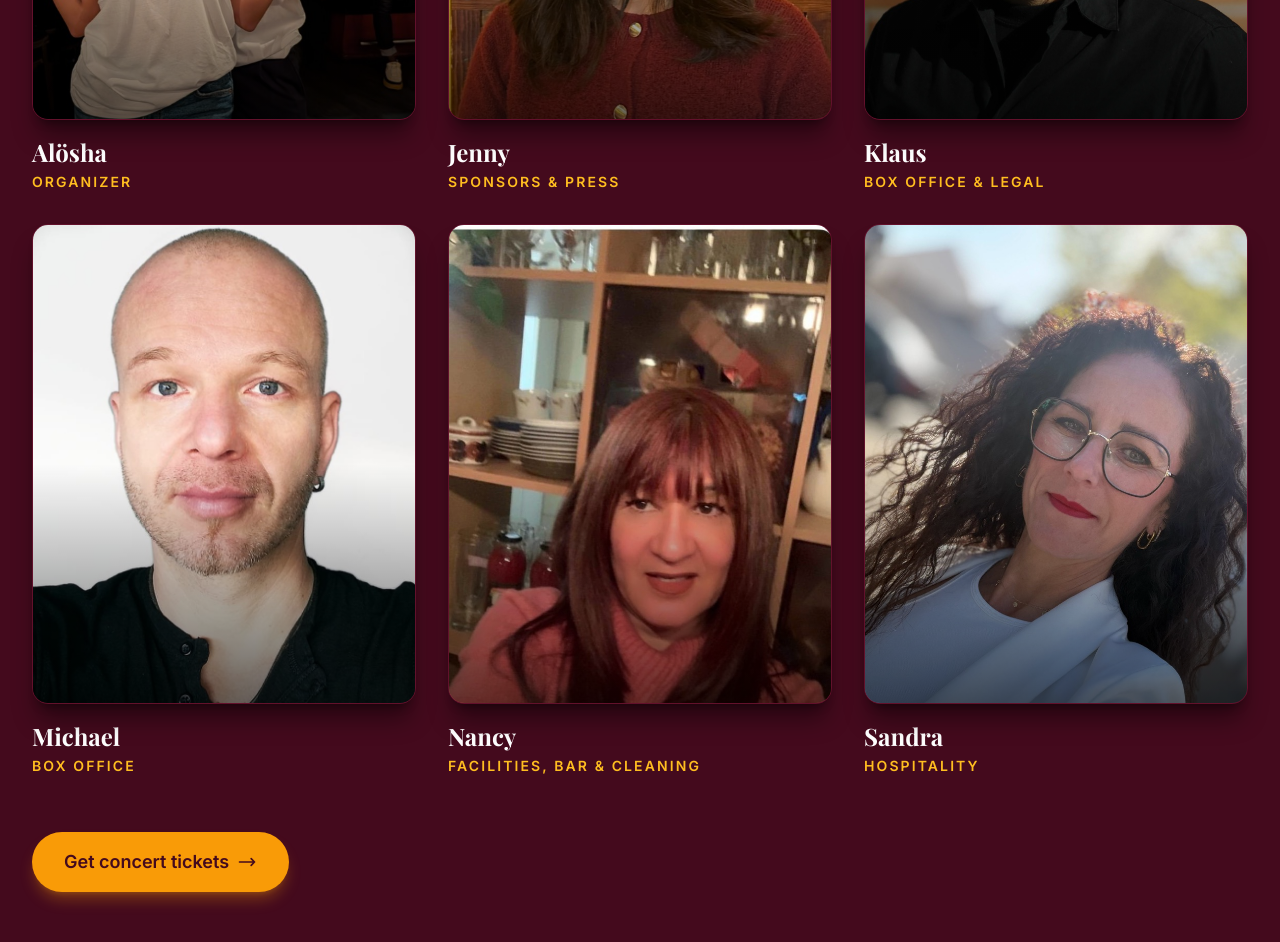
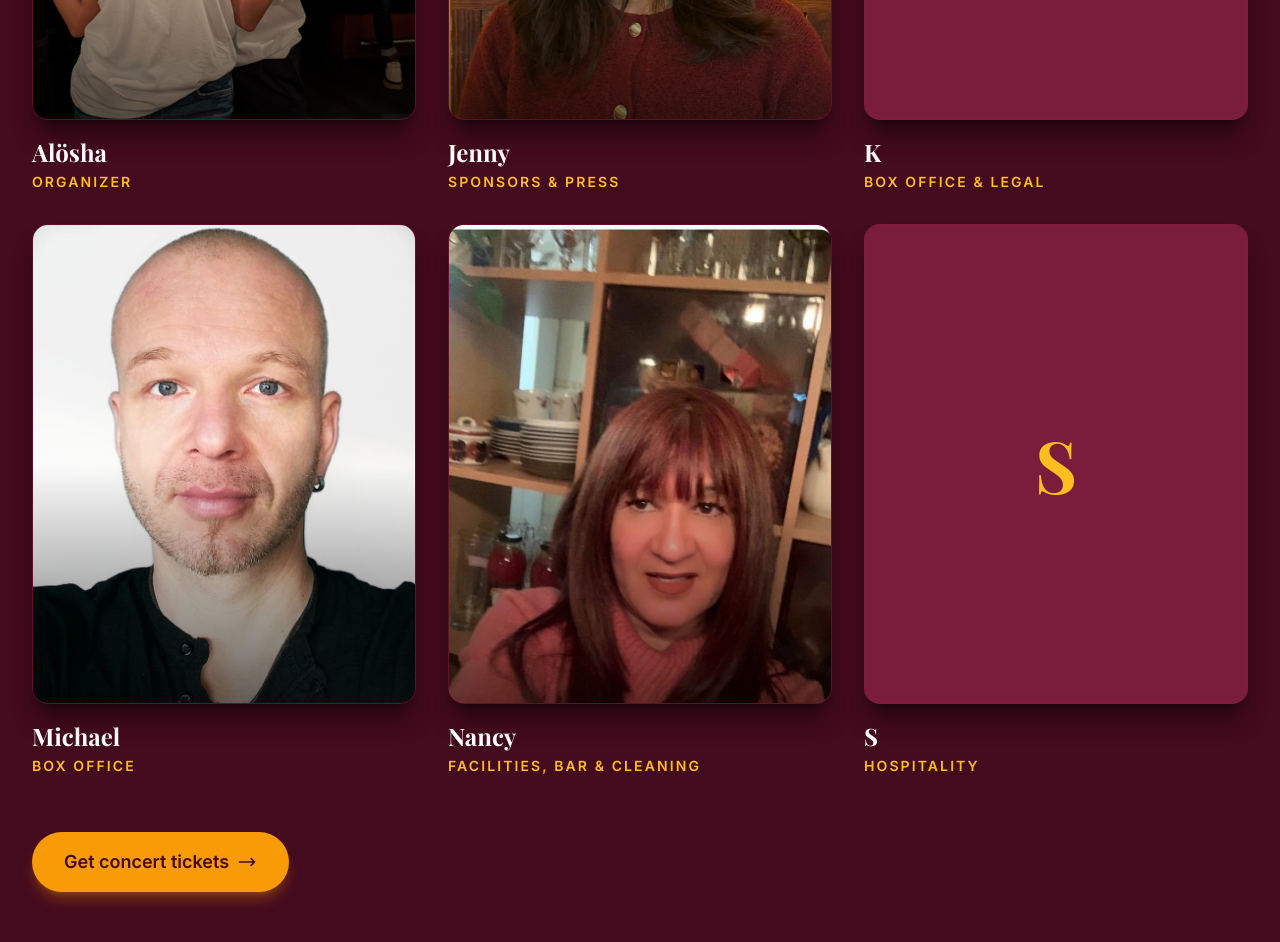
Before and after one commit to razbakov/montuno-club, a Nuxt app: page /charanga-team in a window 1280 px wide. Shown: the part 680-1622 px from the top of the page. Built offline with nearby package versions, Linux system fonts and the light colour scheme.

Commit message:
Anonymize Klaus and Sandra on team page with initials, remove photos

```diff
--- a/app/pages/charanga-team.vue
+++ b/app/pages/charanga-team.vue
@@ -6,17 +6,18 @@ const ticketUrl =
 
 interface Member {
   name: string
-  photo: string
+  photo: string | null
   roleKey: string
+  isAnonymous?: boolean
 }
 
 const team: Member[] = [
   { name: 'Alösha', photo: '/images/team/alosha.jpg', roleKey: 'organizer' },
   { name: 'Jenny', photo: '/images/team/jenny.jpg', roleKey: 'sponsorsPress' },
-  { name: 'Klaus', photo: '/images/team/klaus.jpg', roleKey: 'boxOfficeLegal' },
+  { name: 'K', photo: null, roleKey: 'boxOfficeLegal', isAnonymous: true },
   { name: 'Michael', photo: '/images/team/michael.jpg', roleKey: 'boxOffice' },
   { name: 'Nancy', photo: '/images/team/nancy.jpg', roleKey: 'facilities' },
-  { name: 'Sandra', photo: '/images/team/sandra.jpg', roleKey: 'hospitality' },
+  { name: 'S', photo: null, roleKey: 'hospitality', isAnonymous: true },
 ]
 
 useSeoMeta({
@@ -52,17 +53,26 @@ useSeoMeta({
           >
             <div
               class="relative aspect-[4/5] overflow-hidden rounded-2xl border border-wine-800/40 shadow-xl shadow-black/40"
+              :class="{ 'bg-wine-900 flex items-center justify-center': member.isAnonymous }"
             >
               <img
+                v-if="member.photo"
                 :src="member.photo"
                 :alt="member.name"
                 class="absolute inset-0 w-full h-full object-cover object-top"
                 loading="lazy"
               />
               <div
+                v-if="member.photo"
                 aria-hidden="true"
                 class="absolute inset-0 bg-gradient-to-t from-black/60 via-transparent to-transparent"
               />
+              <div
+                v-if="member.isAnonymous"
+                class="text-6xl sm:text-7xl font-display font-bold text-gold-400"
+              >
+                {{ member.name }}
+              </div>
             </div>
             <h2 class="mt-4 font-display text-xl sm:text-2xl">
               {{ member.name }}
```
